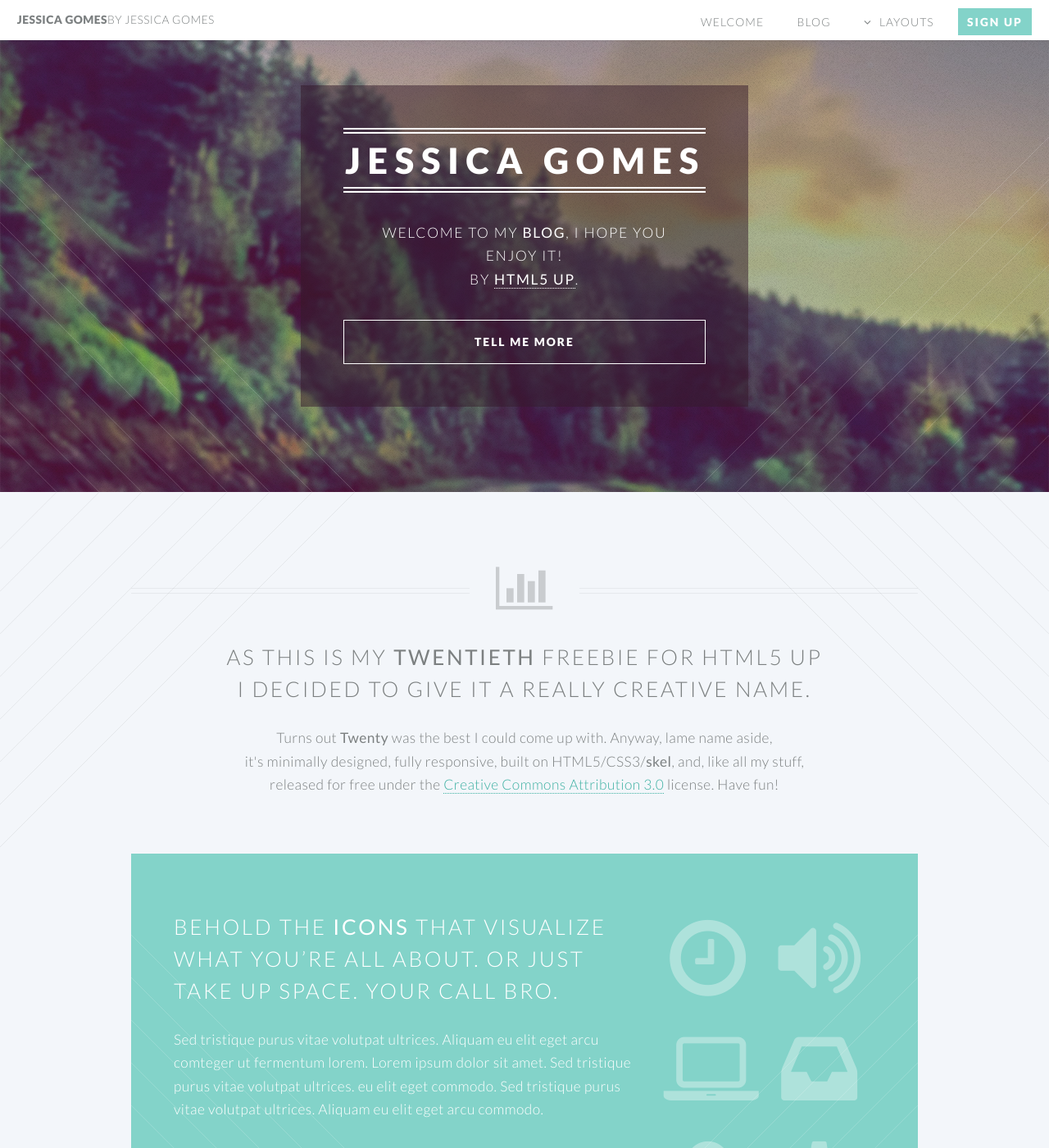
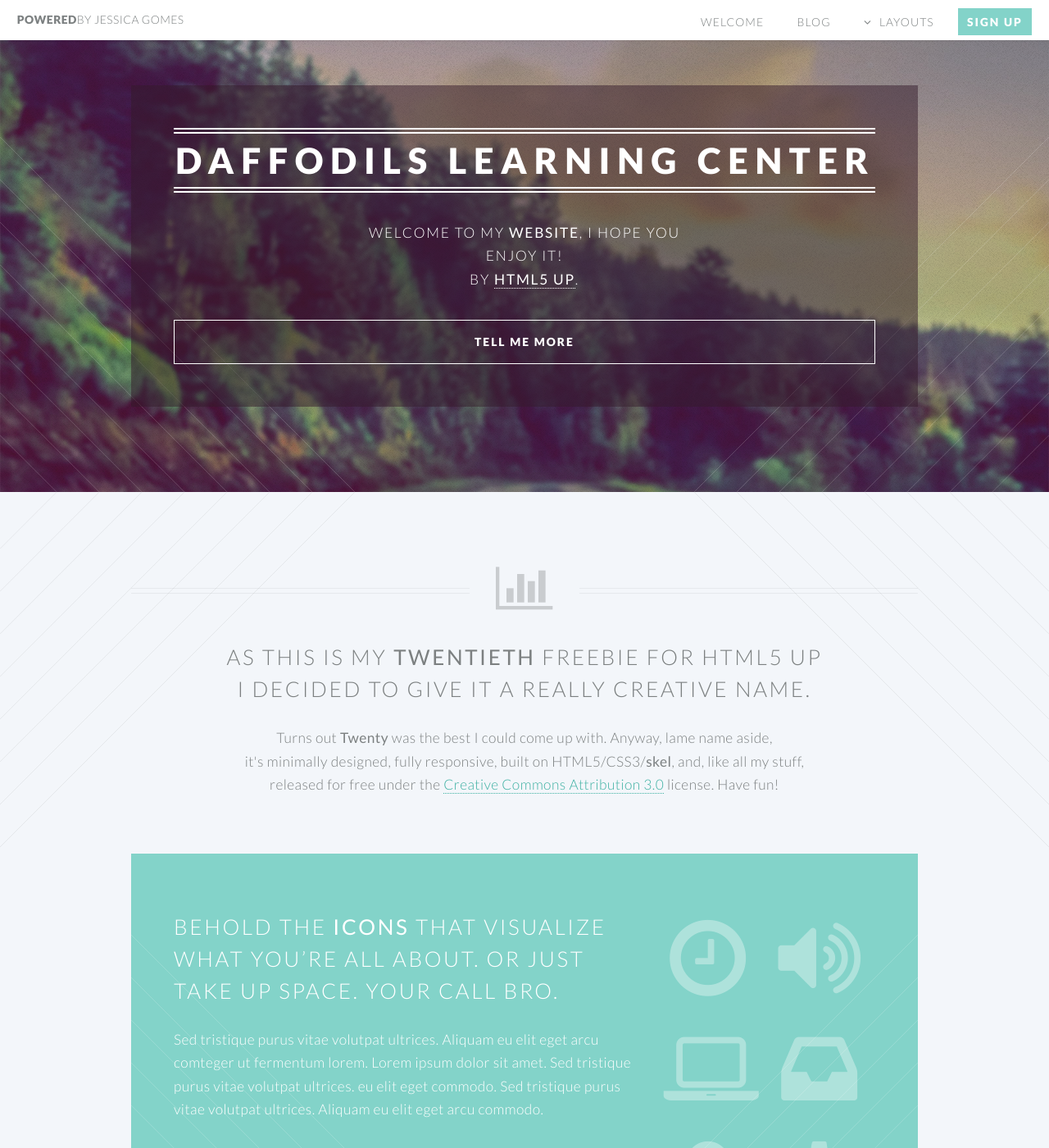
Before and after one commit to jessiegomes/jessiegomes.github.io, a Jekyll site: the page built from index.html, in a window 1280 px wide and 1400 px high. Shown: the whole window at 82% size. Built offline with Jekyll 4.4.1, drawn with Linux system fonts in a browser that asks for light colours.

Commit message:
added a new background pic

```diff
--- a/_includes/banner.html
+++ b/_includes/banner.html
@@ -10,9 +10,9 @@
     <div class="inner">
 
         <header>
-            <h2>Jessica Gomes</h2>
+            <h2>Daffodils Learning Center</h2>
         </header>
-        <p>Welcome to my <strong>blog</strong>, I hope you
+        <p>Welcome to my <strong>website</strong>, I hope you
 	<br />
 	enjoy it!
         <br />
--- a/_includes/header.html
+++ b/_includes/header.html
@@ -1,5 +1,5 @@
 <header id="header">
-				<h1 id="logo"><a href="/">Jessica Gomes<span>by Jessica Gomes</span></a></h1>
+				<h1 id="logo"><a href="/">Powered<span>by Jessica Gomes</span></a></h1>
 				<nav id="nav">
 					<ul>
 						<li><a href="/">Welcome</a></li>
--- a/css/style.css
+++ b/css/style.css
@@ -247,7 +247,7 @@
 	}
 
 		.image:before {
-			background: url("images/overlay.png");
+			background: url("daffodils.jpg");
 			content: '';
 			height: 100%;
 			left: 0;
```
Also changed, not shown: assets/pic01.jpg, images/pic01.jpg.
